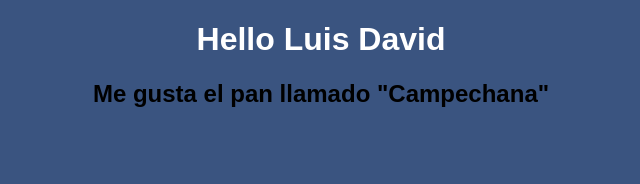
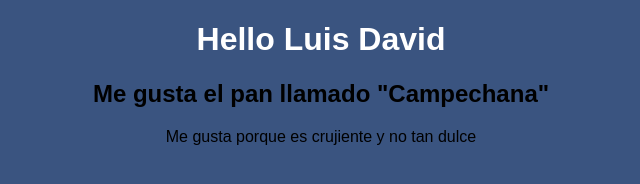
Before and after one commit to D4VID-01/Ch54-miPrimerRepo, a plain HTML site: page index.html in a window 1280 px wide. Shown: the whole page, without its empty margins (319-959 px from the left). Drawn offline with Linux system fonts and the light colour scheme.

Commit message:
feat: parrafo de porque me gusta el pan

```diff
--- a/index.html
+++ b/index.html
@@ -9,5 +9,6 @@
 <body>
     <h1>Hello Luis David</h1>
     <h2>Me gusta el pan llamado "Campechana"</h2>
+    <p>Me gusta porque es crujiente y no tan dulce</p>
 </body>
 </html>
```
